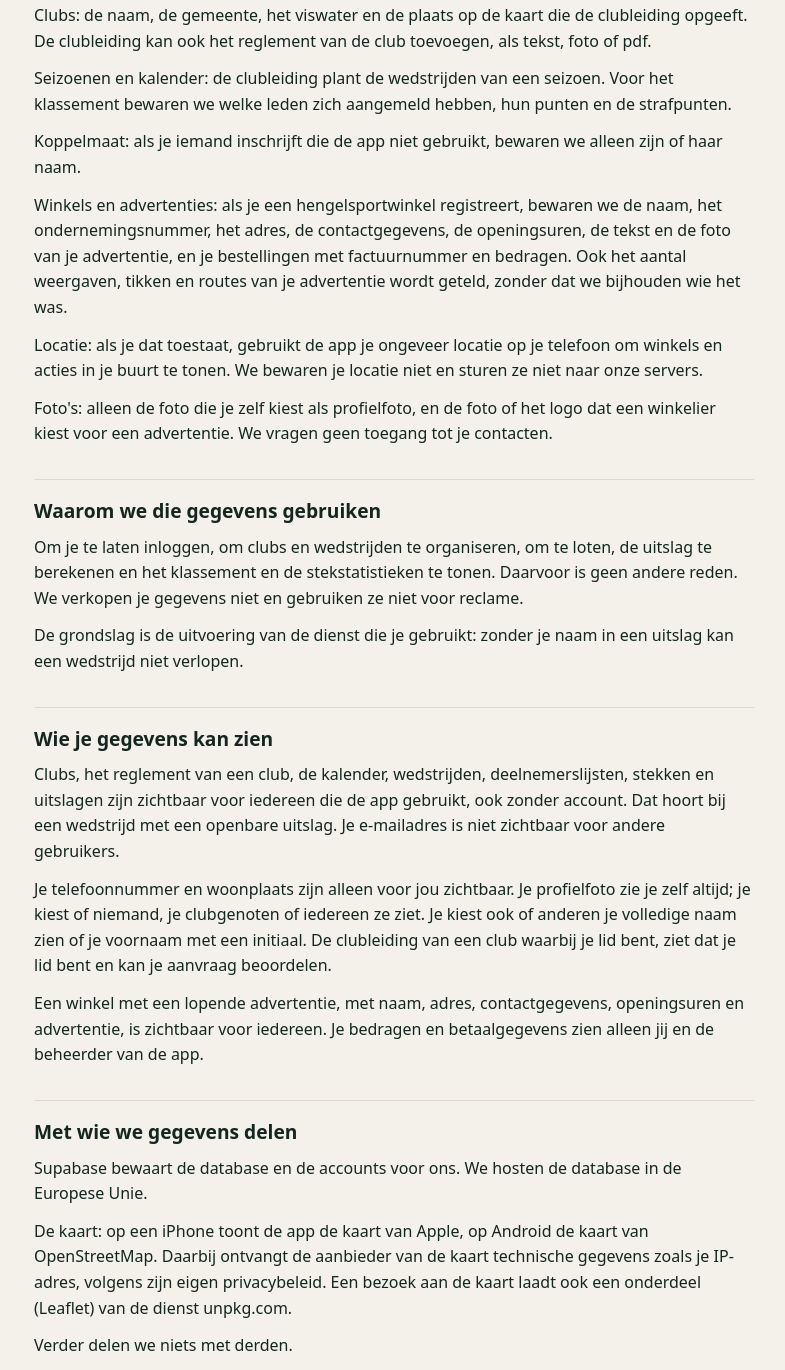
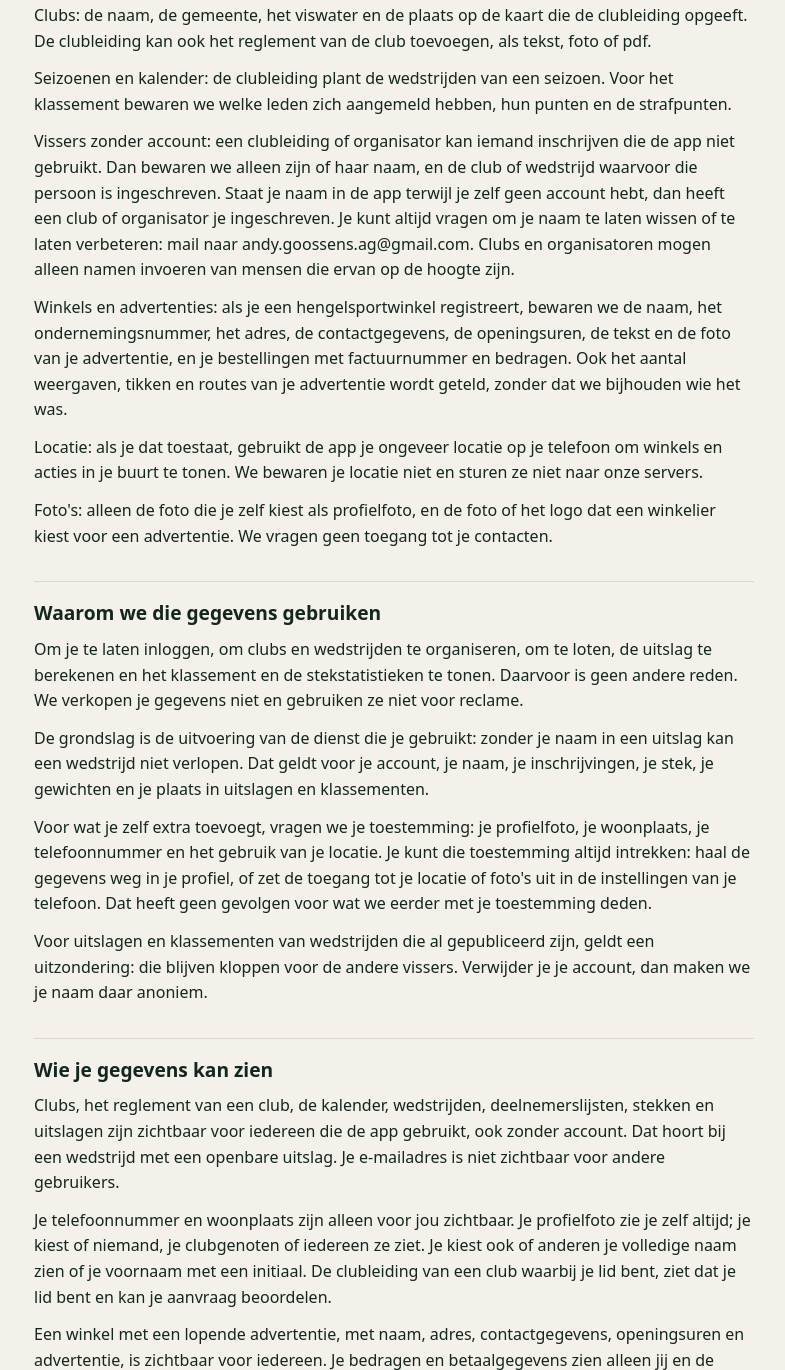
Before and after one commit to GoossensAndy/viswedstrijden-privacy, a plain HTML site: page index.html in a window 1280 px wide. Shown: the part 797-2167 px from the top of the page, without its empty margins (246-1031 px from the left). Drawn offline with Linux system fonts and the light colour scheme.

Commit message:
Add files via upload

```diff
--- a/index.html
+++ b/index.html
@@ -33,7 +33,7 @@
       <p>Wedstrijden: je inschrijvingen, je stek, het gewicht van je leefnetten en je plaats in de uitslag en het klassement.</p>
       <p>Clubs: de naam, de gemeente, het viswater en de plaats op de kaart die de clubleiding opgeeft. De clubleiding kan ook het reglement van de club toevoegen, als tekst, foto of pdf.</p>
       <p>Seizoenen en kalender: de clubleiding plant de wedstrijden van een seizoen. Voor het klassement bewaren we welke leden zich aangemeld hebben, hun punten en de strafpunten.</p>
-      <p>Koppelmaat: als je iemand inschrijft die de app niet gebruikt, bewaren we alleen zijn of haar naam.</p>
+      <p>Vissers zonder account: een clubleiding of organisator kan iemand inschrijven die de app niet gebruikt. Dan bewaren we alleen zijn of haar naam, en de club of wedstrijd waarvoor die persoon is ingeschreven. Staat je naam in de app terwijl je zelf geen account hebt, dan heeft een club of organisator je ingeschreven. Je kunt altijd vragen om je naam te laten wissen of te laten verbeteren: mail naar andy.goossens.ag@gmail.com. Clubs en organisatoren mogen alleen namen invoeren van mensen die ervan op de hoogte zijn.</p>
       <p>Winkels en advertenties: als je een hengelsportwinkel registreert, bewaren we de naam, het ondernemingsnummer, het adres, de contactgegevens, de openingsuren, de tekst en de foto van je advertentie, en je bestellingen met factuurnummer en bedragen. Ook het aantal weergaven, tikken en routes van je advertentie wordt geteld, zonder dat we bijhouden wie het was.</p>
       <p>Locatie: als je dat toestaat, gebruikt de app je ongeveer locatie op je telefoon om winkels en acties in je buurt te tonen. We bewaren je locatie niet en sturen ze niet naar onze servers.</p>
       <p>Foto's: alleen de foto die je zelf kiest als profielfoto, en de foto of het logo dat een winkelier kiest voor een advertentie. We vragen geen toegang tot je contacten.</p>
@@ -41,7 +41,9 @@
     <section>
       <h2>Waarom we die gegevens gebruiken</h2>
       <p>Om je te laten inloggen, om clubs en wedstrijden te organiseren, om te loten, de uitslag te berekenen en het klassement en de stekstatistieken te tonen. Daarvoor is geen andere reden. We verkopen je gegevens niet en gebruiken ze niet voor reclame.</p>
-      <p>De grondslag is de uitvoering van de dienst die je gebruikt: zonder je naam in een uitslag kan een wedstrijd niet verlopen.</p>
+      <p>De grondslag is de uitvoering van de dienst die je gebruikt: zonder je naam in een uitslag kan een wedstrijd niet verlopen. Dat geldt voor je account, je naam, je inschrijvingen, je stek, je gewichten en je plaats in uitslagen en klassementen.</p>
+      <p>Voor wat je zelf extra toevoegt, vragen we je toestemming: je profielfoto, je woonplaats, je telefoonnummer en het gebruik van je locatie. Je kunt die toestemming altijd intrekken: haal de gegevens weg in je profiel, of zet de toegang tot je locatie of foto's uit in de instellingen van je telefoon. Dat heeft geen gevolgen voor wat we eerder met je toestemming deden.</p>
+      <p>Voor uitslagen en klassementen van wedstrijden die al gepubliceerd zijn, geldt een uitzondering: die blijven kloppen voor de andere vissers. Verwijder je je account, dan maken we je naam daar anoniem.</p>
     </section>
     <section>
       <h2>Wie je gegevens kan zien</h2>
@@ -53,6 +55,7 @@
       <h2>Met wie we gegevens delen</h2>
       <p>Supabase bewaart de database en de accounts voor ons. We hosten de database in de Europese Unie.</p>
       <p>De kaart: op een iPhone toont de app de kaart van Apple, op Android de kaart van OpenStreetMap. Daarbij ontvangt de aanbieder van de kaart technische gegevens zoals je IP-adres, volgens zijn eigen privacybeleid. Een bezoek aan de kaart laadt ook een onderdeel (Leaflet) van de dienst unpkg.com.</p>
+      <p>Het weer: voor de wedstrijd waarvoor je ingeschreven bent, vraagt de app het weerbericht op bij Open-Meteo (open-meteo.com). Daarbij gaat alleen de plaats van het water en de datum van de wedstrijd mee, niet je naam of je account. Open-Meteo ontvangt wel technische gegevens zoals je IP-adres, volgens zijn eigen privacybeleid.</p>
       <p>Verder delen we niets met derden.</p>
     </section>
     <section>
```
